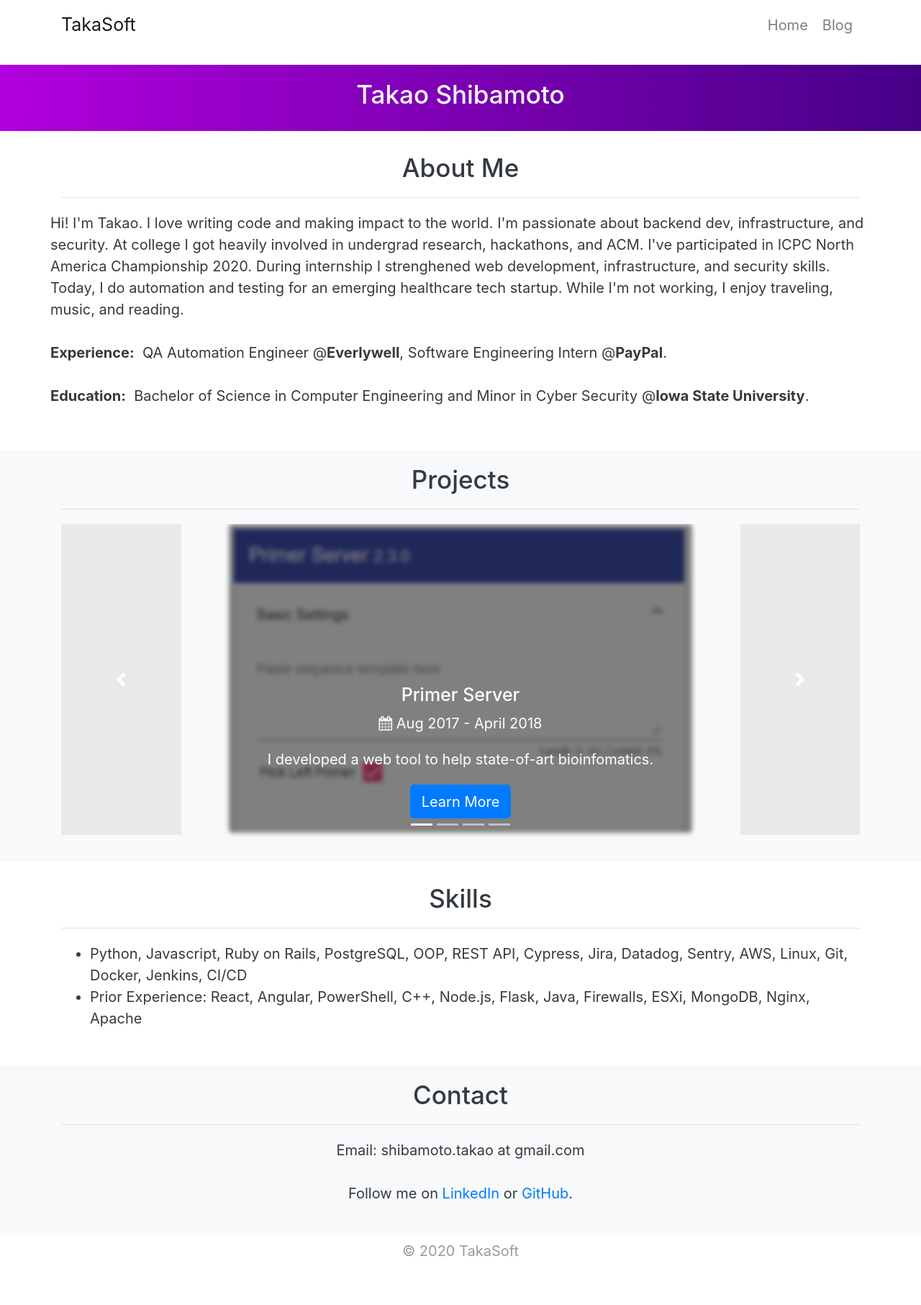
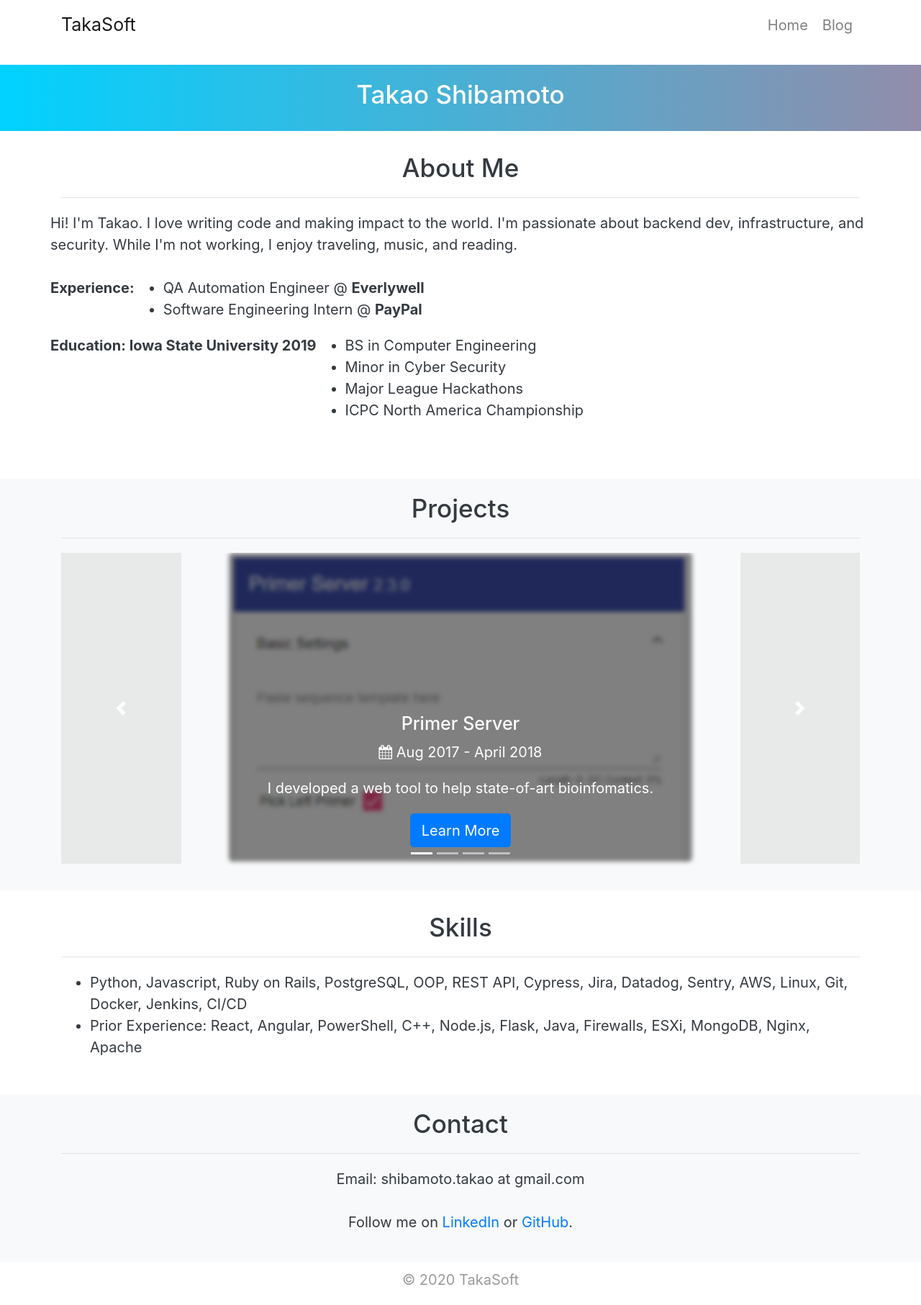
Before and after one commit to takasoft/takasoft.github.io, a Jekyll site: the page built from index.html, in a window 1280 px wide. Shown: the whole page at 72% size. Built offline with Jekyll 4.4.1, drawn with Linux system fonts in a browser that asks for light colours; before the commit the page ends 1773 px from its top, so only the background shows below that.

Commit message:
update about

```diff
--- a/index.html
+++ b/index.html
@@ -14,18 +14,24 @@ title: Home
     <div class="row">
       Hi! I'm Takao.
       I love writing code and making impact to the world. I'm passionate about backend dev, infrastructure, and security.
-      At college I got heavily involved in undergrad research, hackathons, and ACM. I've participated in ICPC North America Championship 2020.
-      During internship I strenghened web development, infrastructure, and security skills.
-      Today, I do automation and testing for an emerging healthcare tech startup.
       While I'm not working, I enjoy traveling, music, and reading.
     </div>
     <br>
     <div class="row">
-      <b>Experience:</b>&nbsp; QA Automation Engineer @ <b>Everlywell</b>, Software Engineering Intern @ <b>PayPal</b>.
+      <b>Experience:</b>
+      <ul>
+        <li>QA Automation Engineer @ <b>Everlywell</b></li>
+        <li>Software Engineering Intern @ <b>PayPal</b></li>
+      </ul>
     </div>
-    <br>
     <div class="row">
-      <b>Education:</b>&nbsp; Bachelor of Science in Computer Engineering and Minor in Cyber Security @ <b>Iowa State University</b>.
+      <b>Education: Iowa State University 2019</b>
+      <ul>
+        <li>BS in Computer Engineering</li>
+        <li>Minor in Cyber Security</li>
+        <li>Major League Hackathons</li>
+        <li>ICPC North America Championship</li>
+      </ul>
     </div>
     <br>
   </div>
--- a/public/css/main.css
+++ b/public/css/main.css
@@ -259,5 +259,5 @@ img.postthumbnail {
 }
 
 .bg-takao {
-  background: linear-gradient(-90deg, #460087, #b200de);
+  background: linear-gradient(90deg, #00d2ff, #928DAB);
 }
```
